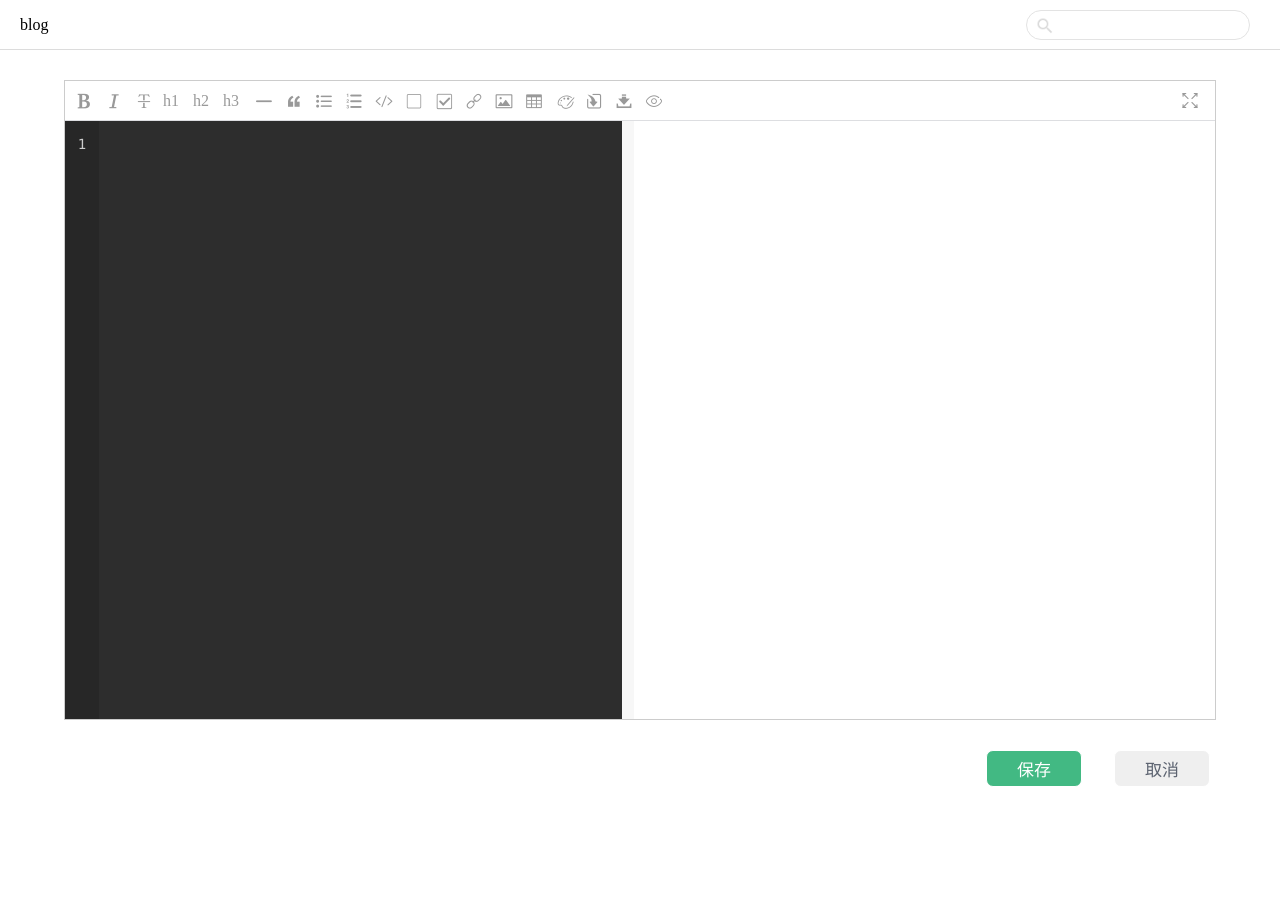
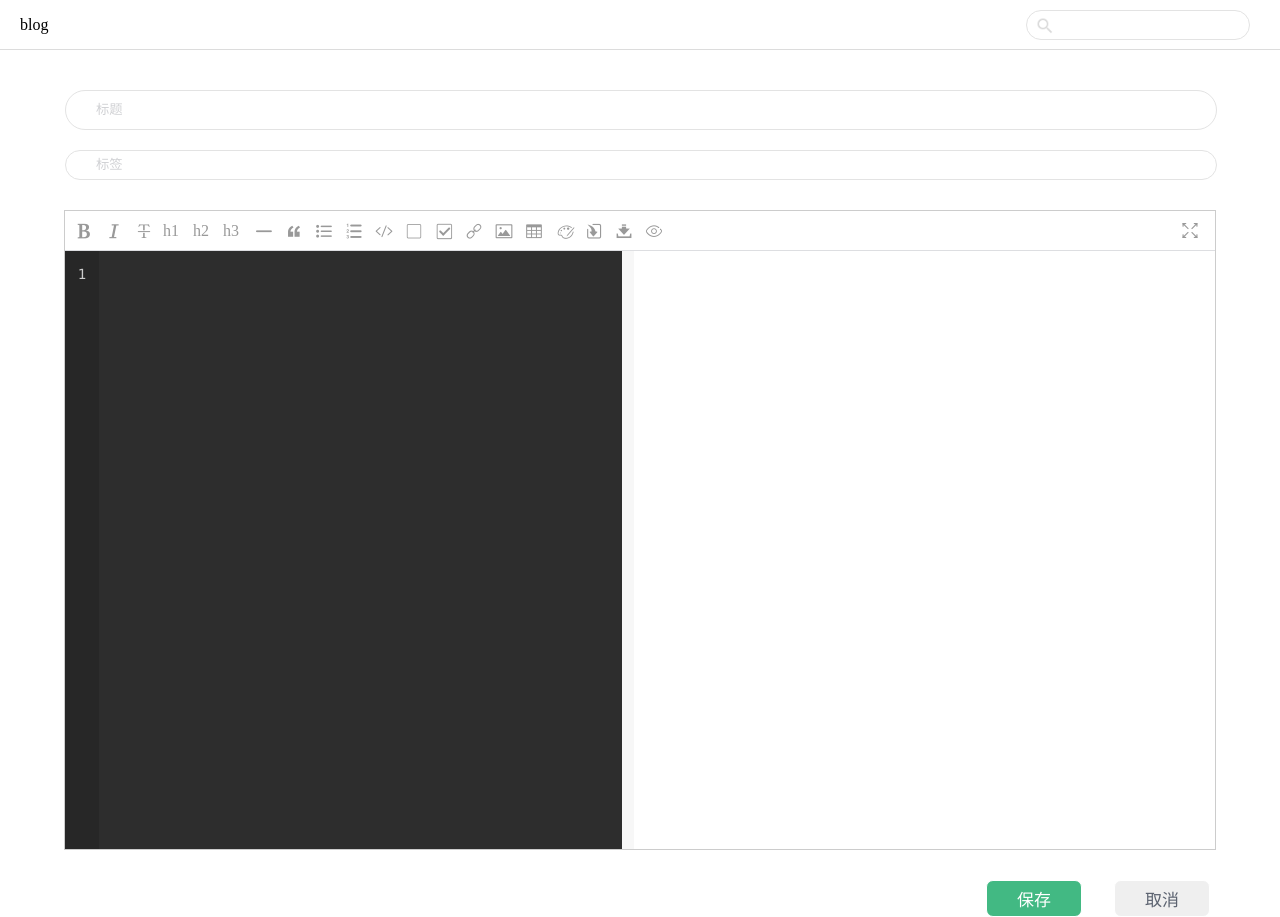
Before and after one commit to CodingHou/blog_vue, a Vue app: page /editPage in a window 1280 px wide. Before the commit the page ends 800 px from the top, so only its background shows below. Built offline with nearby package versions, Linux system fonts and the light colour scheme.

Commit message:
标题标签+上传图片

```diff
--- a/src/markdown/index.vue
+++ b/src/markdown/index.vue
@@ -54,8 +54,9 @@
       <li v-if="tools.link" name="链接">
         <span @click="insertLink" class="iconfont icon-link"></span>
       </li>
-      <li v-if="tools.image" name="图片">
-        <span @click="insertImage" class="iconfont icon-img"></span>
+      <li v-if="tools.image" name="图片" class="import-file">
+        <span class="iconfont icon-img"></span>
+        <input type="file" @change="insertImage($event)">
       </li>
       <li v-if="tools.table" name="表格">
         <span @click="insertTable" class="iconfont icon-table"></span>
--- a/src/markdown/markdown.js
+++ b/src/markdown/markdown.js
@@ -281,6 +281,7 @@ export default {
       this.insertContent('\n[插入链接](https://github.com/coinsuper)');
     },
     insertImage() { // 插入图片
+
       this.insertContent('\n![image](https://noticejs.oss-cn-hangzhou.aliyuncs.com/%E6%9C%AA%E6%A0%87%E9%A2%98-3.jpg)');
     },
     insertTable() { // 插入表格
--- a/src/view/editPage.vue
+++ b/src/view/editPage.vue
@@ -1,14 +1,7 @@
 <template>
   <div>
-    <!--&lt;!&ndash;头部&ndash;&gt;-->
-    <!--<div class="head">-->
-      <!--<span>blog</span>-->
-      <!--&lt;!&ndash;搜索框&ndash;&gt;-->
-      <!--<div>-->
-        <!--<input class="head-search" type="text">-->
-      <!--</div>-->
-    <!--</div>-->
-
+    <input class="title-label title-input" type="text" placeholder="标题" v-model="title">
+    <input class="title-label label-input" type="text" placeholder="标签" v-model="label">
     <!--markdown输入域-->
     <div class="container">
       <markdown ref="markdown" class="markdown-input" @on-save="save" theme="OneDark"
@@ -28,6 +21,8 @@
     data() {
       return {
         initialValue: "",
+        title: '',
+        label: '',
         noteId: null
       };
     },
@@ -46,6 +41,8 @@
 //            更新
           this.$post('/blog/update', {
             id: id,
+            title: this.title,
+            label: this.label,
             htmlValue: htmlValue,
             markdownValue: markdownValue
           }).then((res) => {
@@ -54,6 +51,8 @@
         } else {
 //            保存
           this.$post('/blog/save', {
+            title: this.title,
+            label: this.label,
             htmlValue: htmlValue,
             markdownValue: markdownValue
           }).then((res) => {
@@ -70,35 +69,37 @@
 
 <!-- Add "scoped" attribute to limit CSS to this component only -->
 <style scoped>
-  .head {
-    height: 50px;
-    width: 100vw;
-    border-bottom: 1px solid #dcdcdc;
-    display: flex;
-    justify-content: space-between;
-    align-items: center;
-    padding: 0 20px;
-    position: fixed;
-    top: 0;
-  }
-
-  .head-search {
-    height: 30px;
-    line-height: 30px;
+  .title-label {
     box-sizing: border-box;
     padding: 0 15px 0 30px;
     border: 1px solid #e3e3e3;
     color: #2c3e50;
     outline: none;
-    border-radius: 15px;
-    margin-right: 10px;
     transition: border-color 0.2s ease;
-    background: #fff url(../assets/search.png) 8px 5px no-repeat;
     background-size: 20px;
     vertical-align: middle !important;
+    margin: 10px 65px;
   }
 
-  .head-search:focus {
+  .title-input {
+    width: 90%;
+    height: 40px;
+    line-height: 40px;
+    border-radius: 20px;
+  }
+
+  .label-input {
+    width: 90%;
+    height: 30px;
+    line-height: 30px;
+    border-radius: 15px;
+  }
+
+  input::-webkit-input-placeholder {
+    color: #d0d1d4;
+  }
+
+  .title-label:focus {
     border-color: #42b983;
   }
 
```
Also changed, not shown: 1 other file (tests, documents, lock files or other folders).
